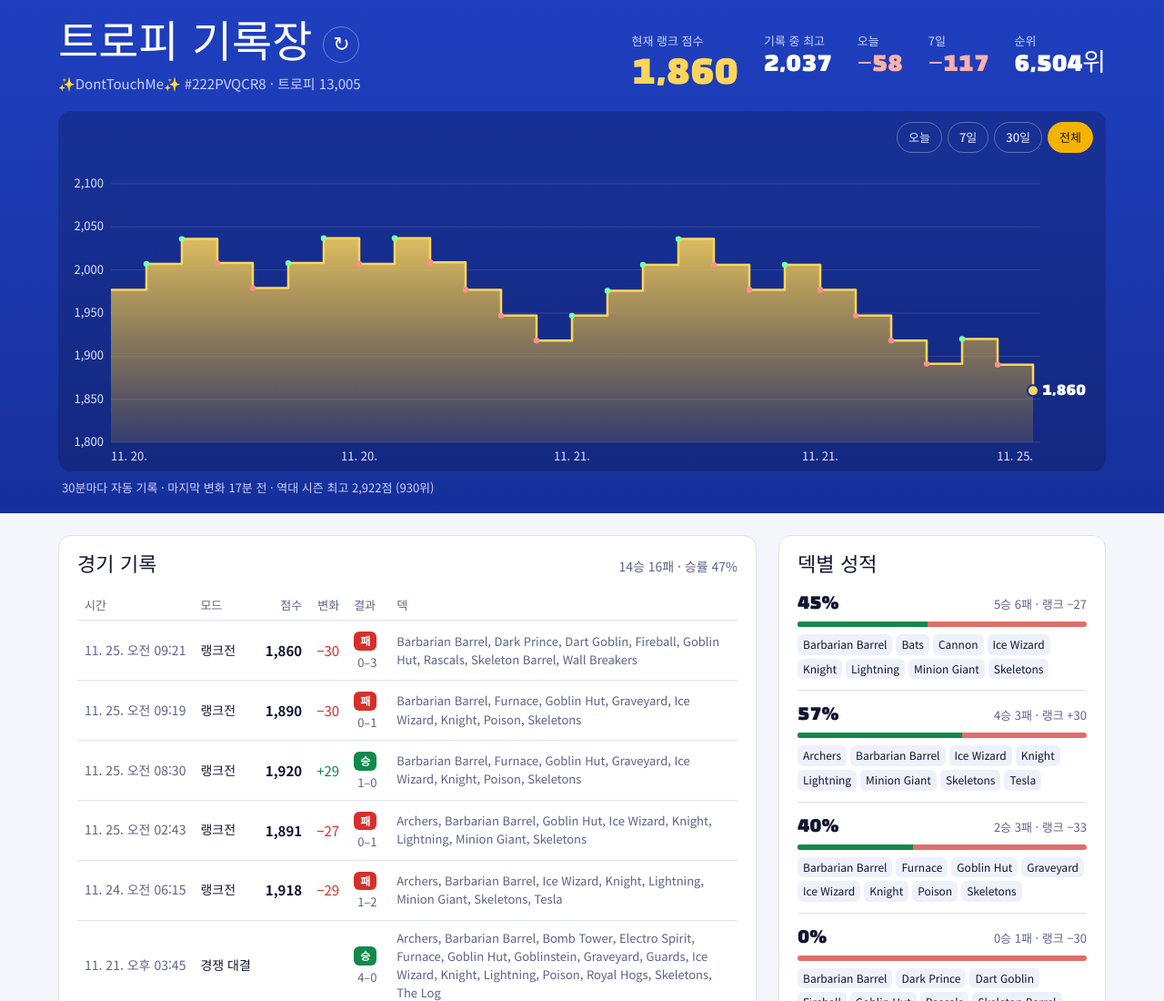
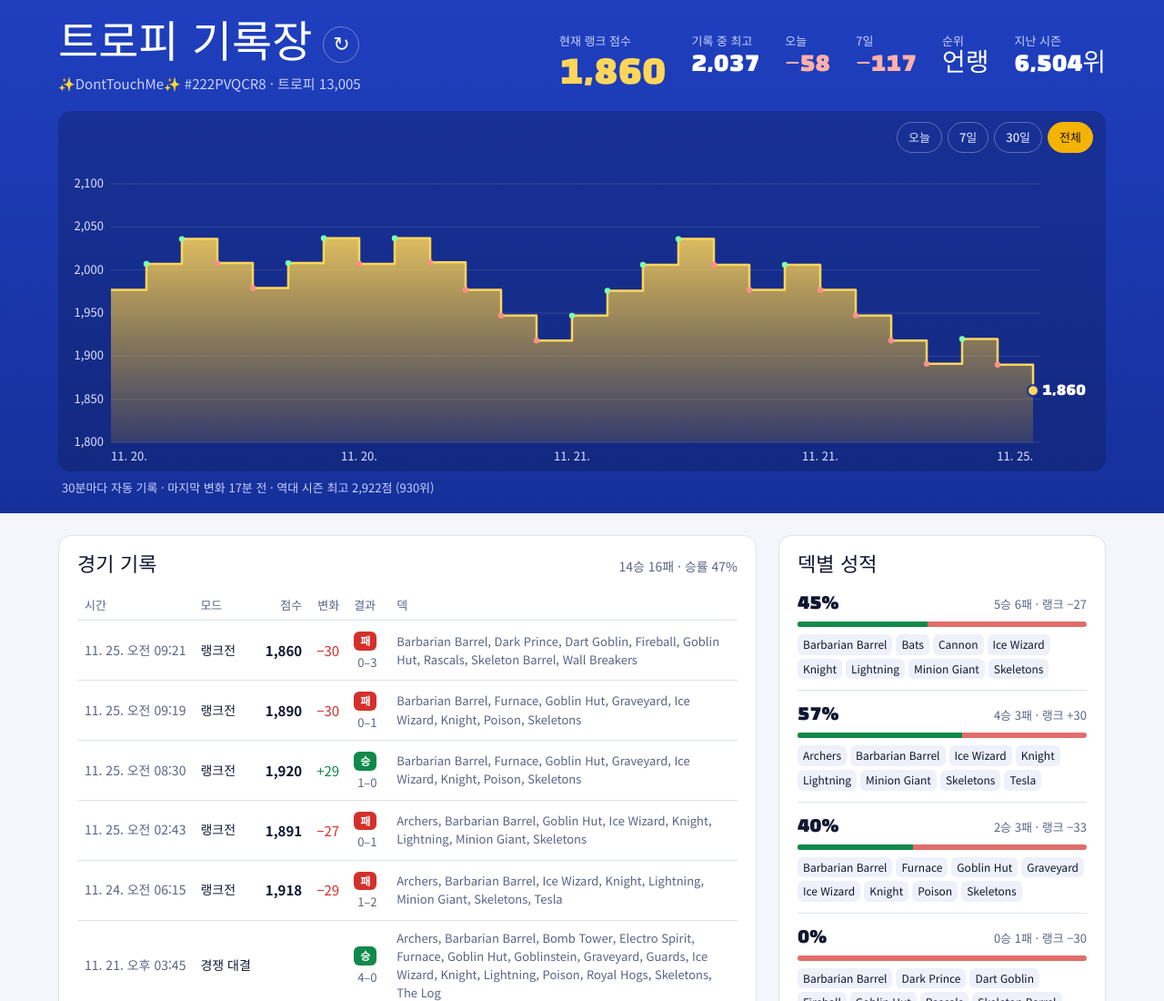
Before and after one commit to dtmclashroyal-create/trophy-log, a plain HTML site: page index.html in a window 1280 px wide. Shown: the top 1100 px of the page at 91% size. Drawn offline with Linux system fonts and the light colour scheme.

Commit message:
언랭일 때 지난 시즌 순위를 이번 순위로 보여주던 문제 수정
Co-Authored-By: Claude Opus 5.5 <noreply@anthropic.com>
Claude-Session: https://claude.ai/code/session_01EgAJgLHvbMA335i5kEuhzg

```diff
--- a/index.html
+++ b/index.html
@@ -172,7 +172,12 @@ function renderFigs(pts){
   const f = (k,v,cls='')=>`<div class="fig1"><div class="k">${k}</div><div class="v ${cls}">${v}</div></div>`;
   const c = n=>n>0?'up':n<0?'dn':'';
   let html = f('현재 '+SERIES[series],fmt(cur),'big')+f('기록 중 최고',fmt(peak))+f('오늘',sign(dToday),c(dToday))+f('7일',sign(d7),c(d7));
-  if(series==='ranked'&&profile?.rank) html += f('순위',fmt(profile.rank)+'위');
+  // The API repeats last season's final rank in the current season when the player is unranked.
+  if(series==='ranked'){
+    const last=profile?.lastSeason?.rank, now=profile?.rank;
+    if(now&&now!==last) html += f('순위',fmt(now)+'위');
+    else html += f('순위','언랭') + (last?f('지난 시즌',fmt(last)+'위'):'');
+  }
   $('figs').innerHTML = html;
 }
 
```
